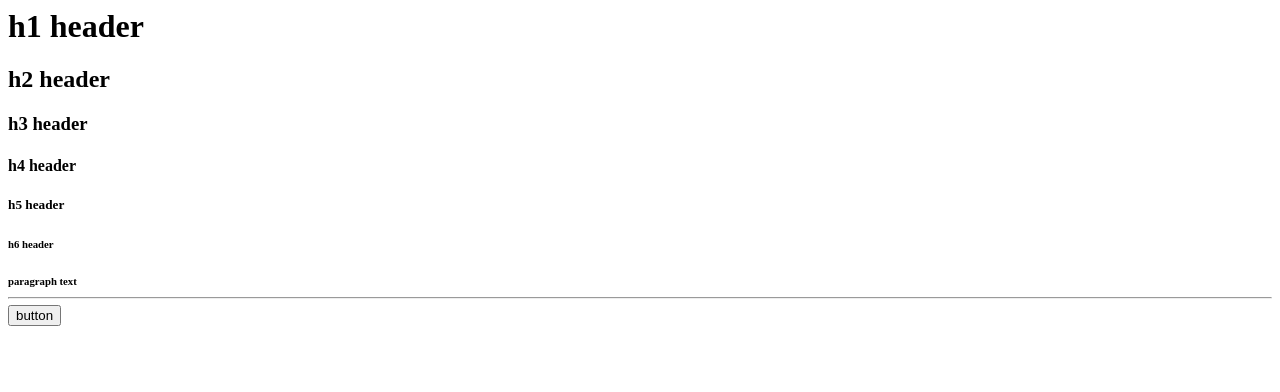
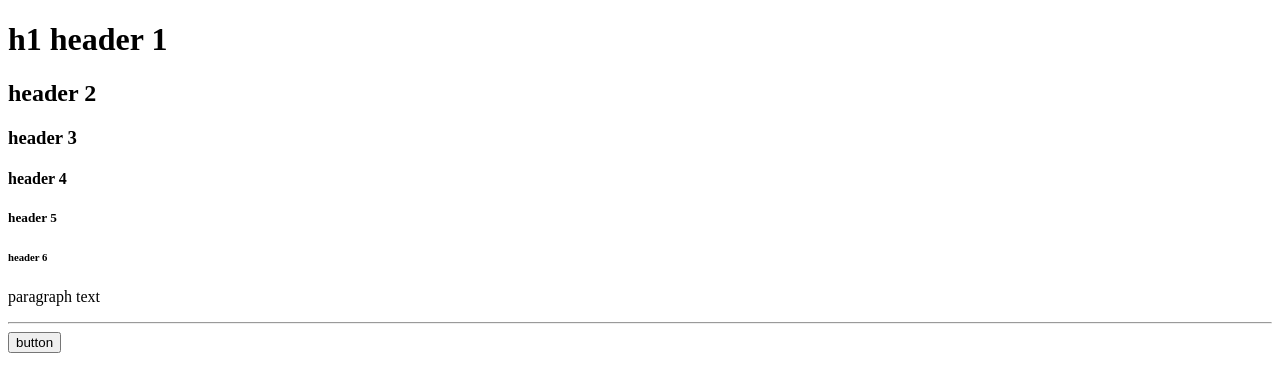
Before and after one commit to 246159/hello-world, a plain HTML site: page index.html in a window 1280 px wide. Drawn offline with Linux system fonts and the light colour scheme.

Commit message:
Update index.html

```diff
--- a/index.html
+++ b/index.html
@@ -1,11 +1,32 @@
-<h1>h1 header<h1/>
-    <h2>h2 header<h2/>
-    <h3>h3 header<h3/>
-    <h4>h4 header<h4/>
-    <h5>h5 header<h5/>
-    <h6>h6 header<h6/>
+<!DOCTYPE html>
+<!--[if lt IE 7]>      <html class="no-js lt-ie9 lt-ie8 lt-ie7"> <![endif]-->
+<!--[if IE 7]>         <html class="no-js lt-ie9 lt-ie8"> <![endif]-->
+<!--[if IE 8]>         <html class="no-js lt-ie9"> <![endif]-->
+<!--[if gt IE 8]>      <html class="no-js"> <!--<![endif]-->
+<html>
+  <head>
+    <meta charset="utf-8">
+    <meta http-equiv="X-UA-Compatible" content="IE=edge">
+    <title>hello world</title>
+    <meta name="description" content="">
+    <meta name="viewport" content="width=device-width, initial-scale=1">
+    <link rel="stylesheet" href="">
+  </head>
+  <body>
 
-    <p>paragraph text</p>
-    <hr />
+<h1>h1 header 1</h1>
+<h2>header 2</h2>
+<h3>header 3</h3>
+<h4>header 4</h4>
+<h5>header 5</h5>
+<h6>header 6</h6>
+<p>paragraph text</p>
+<hr />
+<button>button</button>
+    <!--[if lt IE 7]>
+      <p class="browsehappy">You are using an <strong>outdated</strong> browser. Please <a href="#">upgrade your browser</a> to improve your experience.</p>
+    <![endif]-->
 
-      <button>button</button>
+    <script src="" async defer></script>
+  </body>
+</html>
```
